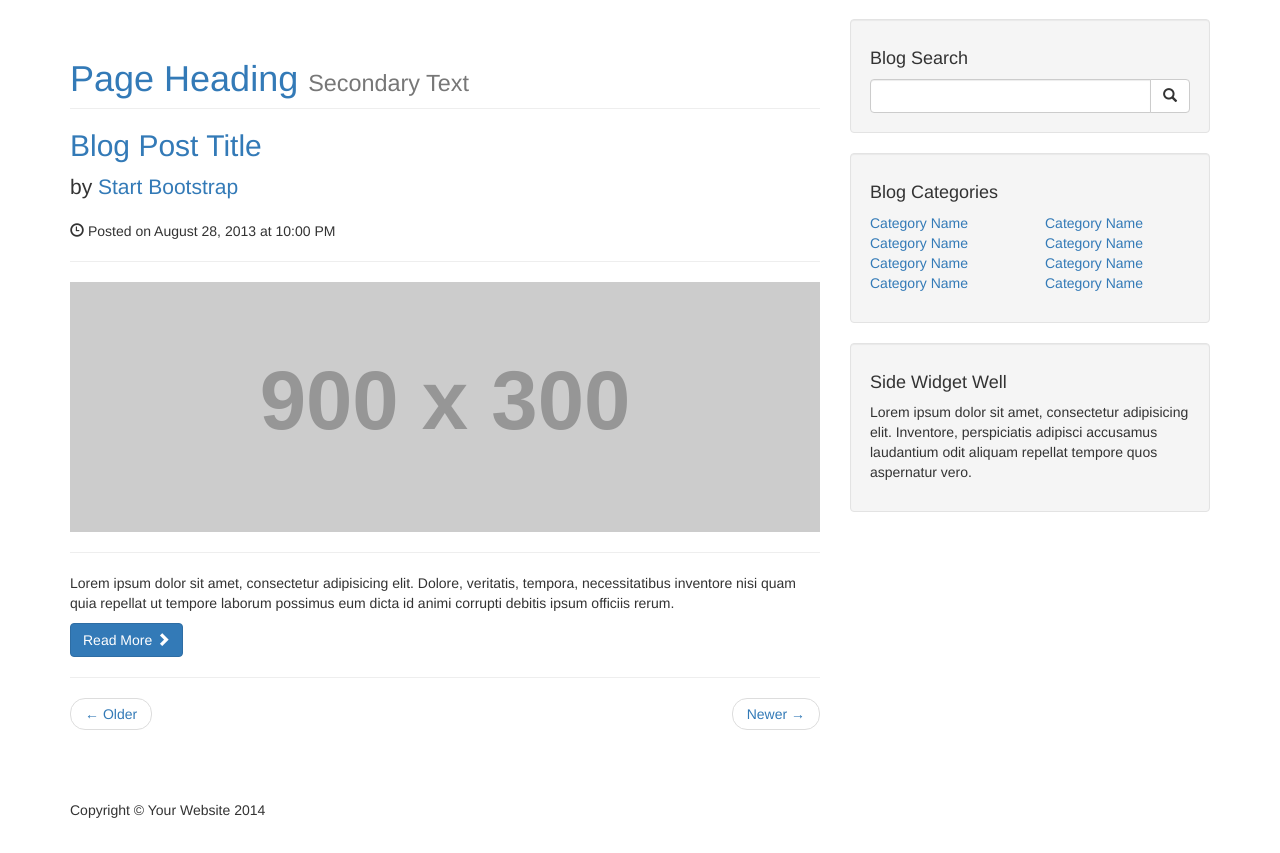
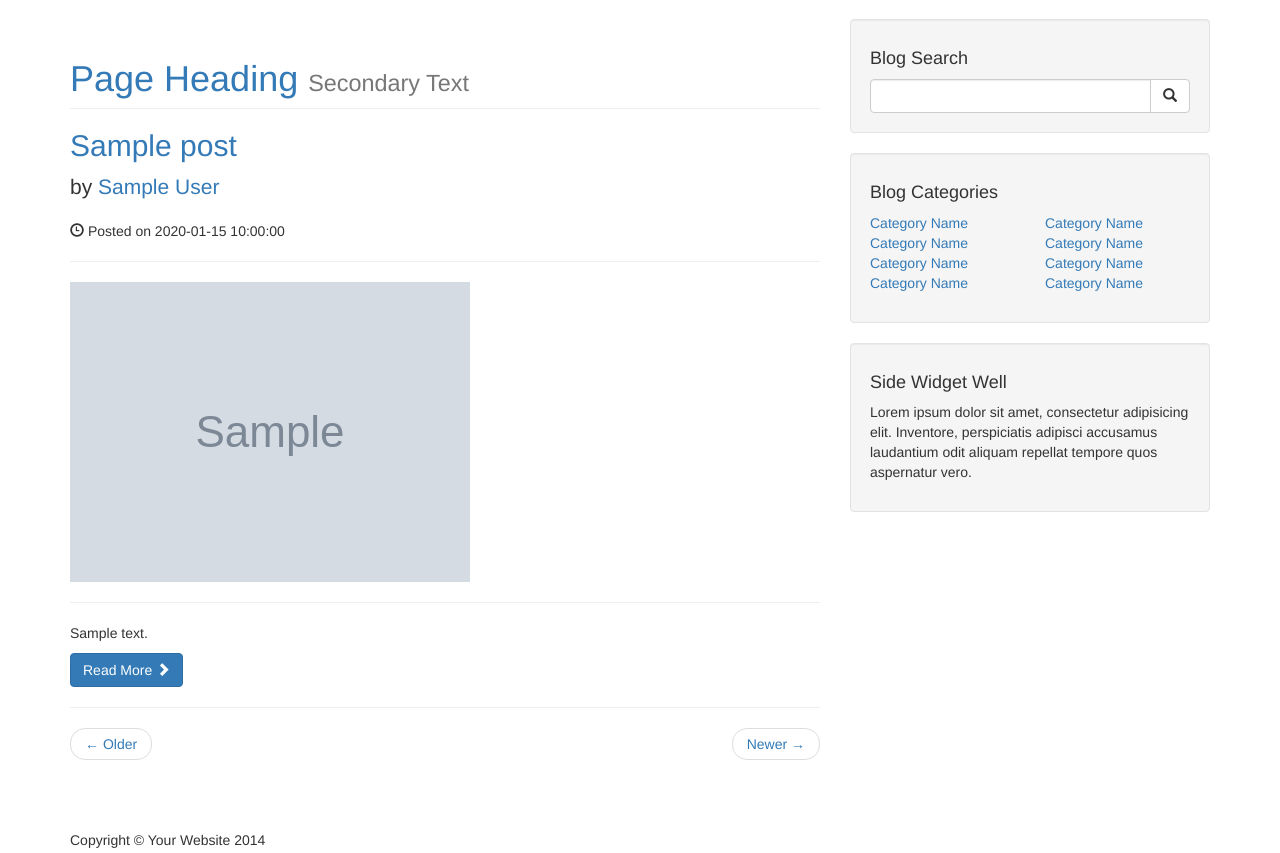
Before and after one commit to stefangouldson/PHP_cms, a PHP site: page / in a window 1280 px wide. Shown: the part 51-904 px from the top of the page. Before the commit the page ends 869 px from the top, so only its background shows below. Run offline with PHP 8.4, Linux system fonts and the light colour scheme; tables that the repository leaves empty or names only in its code hold one stand-in row (values such as "Sample post"); grey boxes marked "Sample" are stand-in pictures; grey boxes labelled with a size stand in for pictures from a placeholder-image service; some libraries are stand-ins or nearby versions.

Commit message:
Blog content now shows

```diff
--- a/index.php
+++ b/index.php
@@ -1,4 +1,4 @@
-<?php include "include/db.php"?>
+<?php include "include/db.php" ?>
 <?php include "include/header.php"; ?>
 
 <!-- Navigation -->
@@ -11,27 +11,41 @@
 
         <!-- Blog Entries Column -->
         <div class="col-md-8">
-
                 <h1 class="page-header">
                     Page Heading
                     <small>Secondary Text</small>
                 </h1>
 
-                <!-- First Blog Post -->
+            <?php
+
+            $query = "SELECT * FROM posts";
+            $select_all_posts_query = mysqli_query($connection, $query);
+
+            while ($row = mysqli_fetch_assoc($select_all_posts_query)) {
+                $post_title = $row['post_title'];
+                $post_author = $row['post_author'];
+                $post_date = $row['post_date'];
+                $post_image = $row['post_image'];
+                $post_content = $row['post_content'];
+            ?>
+
+                <!-- Blog Post -->
                 <h2>
-                    <a href="#">Blog Post Title</a>
+                    <a href="#"><?php echo $post_title ?></a>
                 </h2>
                 <p class="lead">
-                    by <a href="index.php">Start Bootstrap</a>
+                    by <a href="index.php"><?php echo $post_author ?></a>
                 </p>
-                <p><span class="glyphicon glyphicon-time"></span> Posted on August 28, 2013 at 10:00 PM</p>
+                <p><span class="glyphicon glyphicon-time"></span><?php echo " Posted on {$post_date}" ?></p>
                 <hr>
-                <img class="img-responsive" src="http://placehold.it/900x300" alt="">
+                <img class="img-responsive" src="images/<?php echo $post_image; ?>" alt="">
                 <hr>
-                <p>Lorem ipsum dolor sit amet, consectetur adipisicing elit. Dolore, veritatis, tempora, necessitatibus inventore nisi quam quia repellat ut tempore laborum possimus eum dicta id animi corrupti debitis ipsum officiis rerum.</p>
+                <p><?php echo $post_content ?></p>
                 <a class="btn btn-primary" href="#">Read More <span class="glyphicon glyphicon-chevron-right"></span></a>
 
                 <hr>
+
+            <?php } ?>
 
             <!-- Pager -->
             <ul class="pager">
@@ -43,13 +57,9 @@
                 </li>
             </ul>
 
+
         </div>
 
-            <!-- Blog Sidebar Widgets Column -->
-
-
-                <!-- Blog Categories Well -->
+        <!-- Blog Sidebar Widgets and footer -->
         <?php include "include/sidebar.php" ?>
-
-
         <?php include "include/footer.php"; ?>
```
Also changed, not shown: images/boostrap.png (added), images/bootstrap.jpg (added), images/cms.jpg (added), images/js.jpg (added), images/python.jpg (added). Lines whose indentation alone changed are shown as unchanged.
